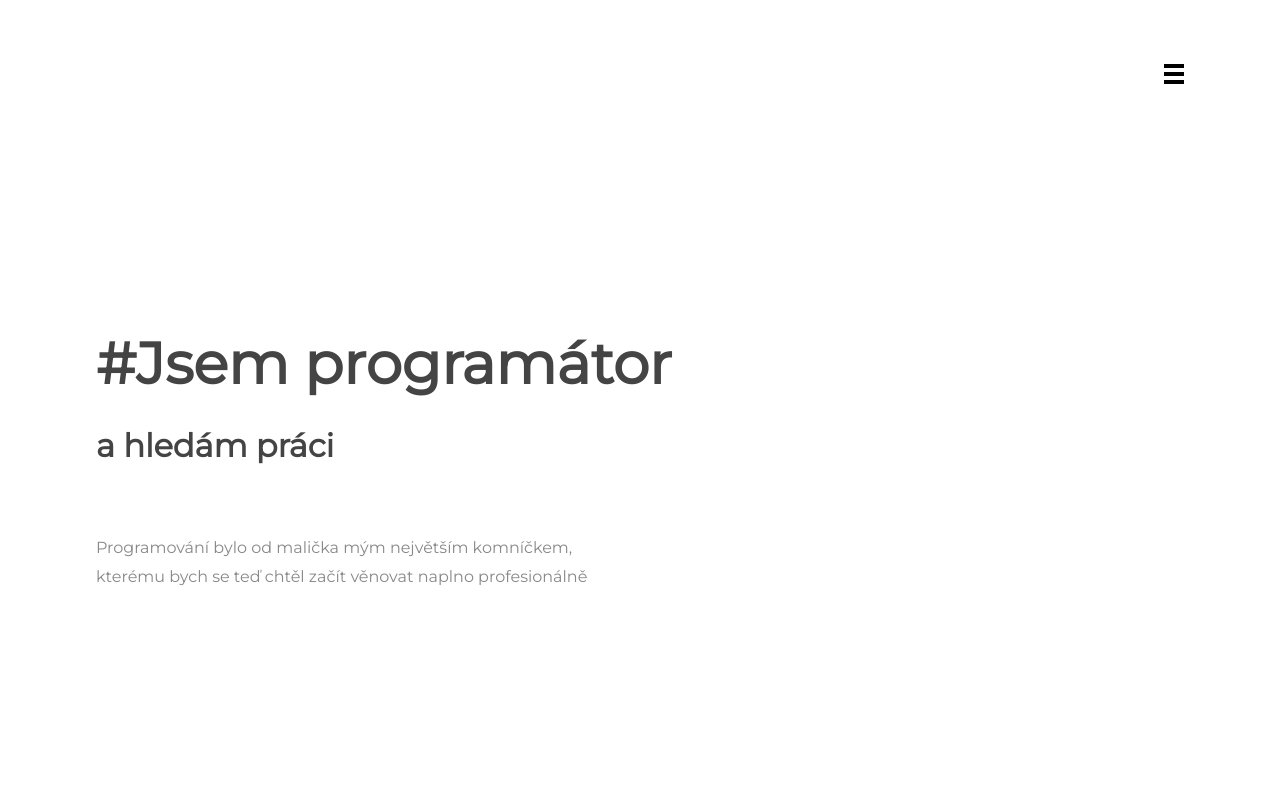
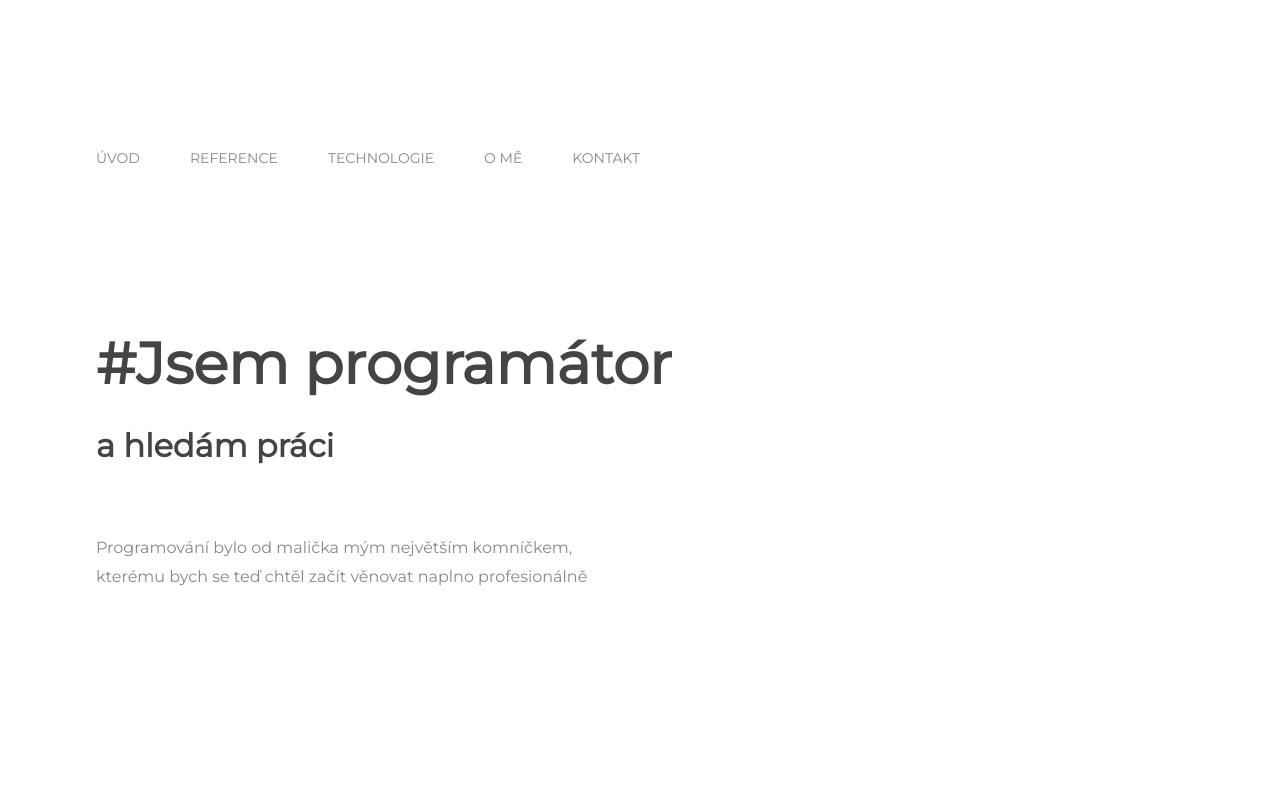
Before and after one commit to petrzabransky/petrzabransky, a React (Create React App) app: page / in a window 1280 px wide. Shown: the top 800 px of the page. Built offline with nearby package versions, Linux system fonts and the light colour scheme.

Commit message:
Fix SCSS variable in root #{$breakpoint}

```diff
--- a/src/components/component/nav/Nav.scss
+++ b/src/components/component/nav/Nav.scss
@@ -1,3 +1,5 @@
+@import "../../../styles/variable.scss";
+
 .nav {
 	width: 100%;
 
@@ -45,7 +47,7 @@
 		height: 20px;
 	}
 
-	@media(min-width: var(--breakpoint-desktop)) {
+	@media(min-width: $breakpoint-desktop) {
 		padding: 64px 0;
 
 		&__bar {
--- a/src/components/component/nav/Nav.tsx
+++ b/src/components/component/nav/Nav.tsx
@@ -3,7 +3,6 @@ import hamburger from "../../../assets/images/ikony/hamburger.svg";
 import close from "../../../assets/images/ikony/zavrit.svg";
 import { useState } from "react";
 import { useMediaQuery } from "react-responsive";
-
 
 const Nav = () => {
 	const [isActive, setIsActive] = useState(false);
--- a/src/components/layout/grid/Grid.scss
+++ b/src/components/layout/grid/Grid.scss
@@ -31,7 +31,7 @@
 
 	&--1vs3 {
 		@media(min-width: $breakpoint-tablet) {
-			grid-template-columns: 1fr 1fr;
+			grid-template-columns: 1fr 2fr;
 		}
 
 		@media(min-width: $breakpoint-desktop) {
--- a/src/index.scss
+++ b/src/index.scss
@@ -2,8 +2,8 @@
 
 :root {
     // Breakpoints
-    --breakpoint-tablet: $breakpoint-tablet;
-    --breakpoint-desktop: $breakpoint-desktop;
+    --breakpoint-tablet: #{$breakpoint-tablet};
+    --breakpoint-desktop: #{$breakpoint-desktop};
 
     // Containers
     --container-desktop: 1140px;
```
